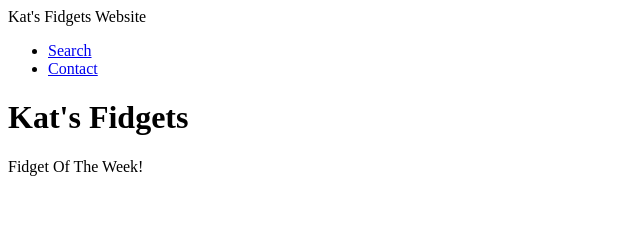
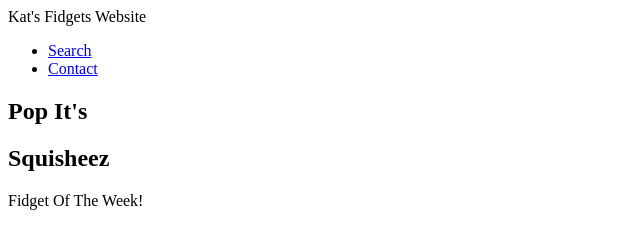
Before and after one commit to ksaldana/katsfidgets, a plain HTML site: page index.html in a window 1280 px wide. Shown: the whole page, without its empty margins (0-640 px from the left). Drawn offline with Linux system fonts and the light colour scheme.

Commit message:
body text update

```diff
--- a/index.html
+++ b/index.html
@@ -17,8 +17,10 @@
   	  </ul>
   	</nav>
 
+  	<section class="main">
+      <h1>Pop It's</h1>
+      <h1>Squisheez</h1>
 
-    <h1>Kat's Fidgets</h1>
-    <p>Fidget Of The Week!</p>
+      <p>Fidget Of The Week!</p>
   </body>
  </html>
```
